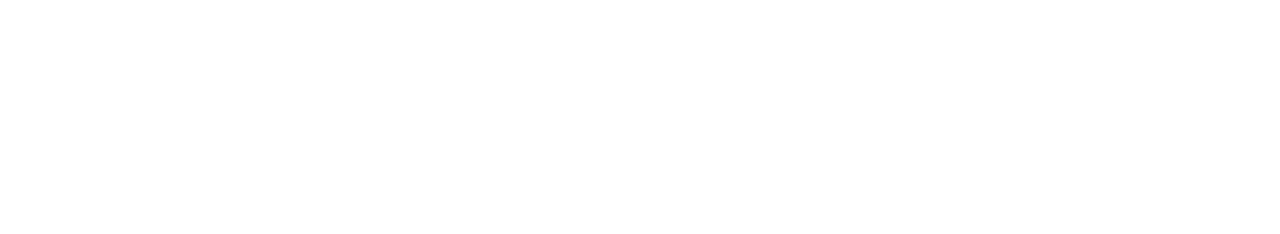
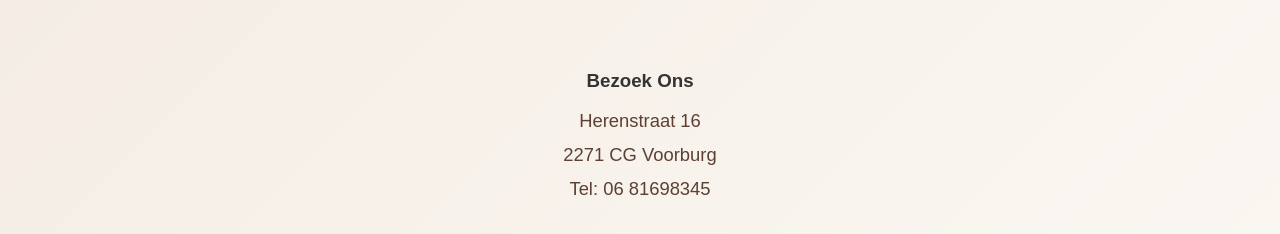
Before and after one commit to rickslotboom/speciaalzaakvoorburg, a React (Create React App) app: page / in a window 1280 px wide. Shown: the part 2143-2377 px from the top of the page. Before the commit the page ends 2127 px from the top, so only its background shows below. Built offline with nearby package versions, Linux system fonts and the light colour scheme.

Commit message:
NAW gegevens toegevoegd

```diff
--- a/src/App.css
+++ b/src/App.css
@@ -125,6 +125,27 @@
   font-size: 0.95rem;
 }
 
+/* Contact Section */
+.contact-section {
+  padding: 4rem 2rem;
+  background: linear-gradient(135deg, #f5ede5 0%, #faf7f2 100%);
+  text-align: center;
+  border-top: 3px solid #b45b3e;
+}
+
+.contact-content h2 {
+  font-size: 2rem;
+  margin-bottom: 2rem;
+  color: #b45b3e;
+}
+
+.contact-details p {
+  font-size: 1.15rem;
+  margin: 0.75rem 0;
+  color: #5c4033;
+  font-weight: 500;
+}
+
 /* Responsive Design */
 @media (max-width: 768px) {
   .hero-section h1 {
@@ -142,6 +163,14 @@
 
   .cards-section {
     grid-template-columns: 1fr;
+  }
+
+  .contact-content h2 {
+    font-size: 1.5rem;
+  }
+
+  .contact-details p {
+    font-size: 1rem;
   }
 }
 
--- a/src/pages/Home.js
+++ b/src/pages/Home.js
@@ -97,6 +97,18 @@
           </div>
         </Link>
       </section>
+
+      {/* Contact Section */}
+      <section className="contact-section">
+        <div className="contact-content">
+          <h3>Bezoek Ons</h3>
+          <div className="contact-details">
+            <p>Herenstraat 16</p>
+            <p>2271 CG Voorburg</p>
+            <p>Tel: 06 81698345</p>
+          </div>
+        </div>
+      </section>
     </div>
   );
 }
```
